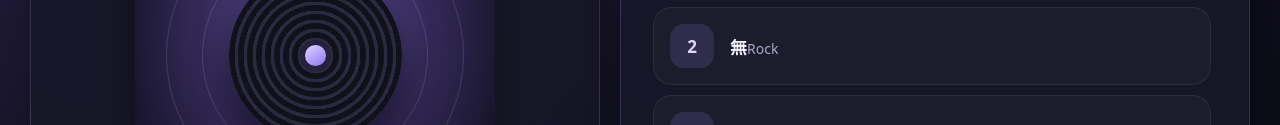
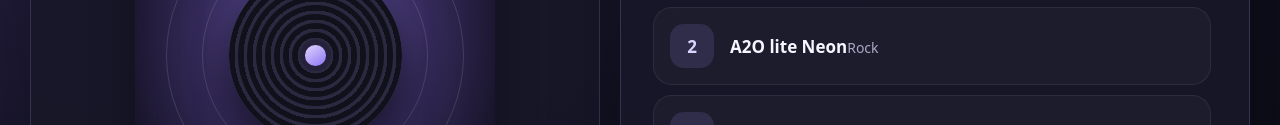
Before and after one commit to rc5412223d/music-web-2, a plain HTML site: page index.html in a window 1280 px wide. Shown: the part 281-406 px from the top of the page. Drawn offline with Linux system fonts and the light colour scheme.

Commit message:
Update song details in index.html

```diff
--- a/index.html
+++ b/index.html
@@ -65,7 +65,7 @@ body.is-playing .disc{animation-play-state:running}@keyframes spin{to{transform:
 /* 保留原本歌曲與檔名；音樂檔案請放在本 HTML 相同資料夾。 */
 const SONGS = [
   {name:"Never Gonna Give You Up",artist:"Rick Astley",audio:"song2.mp3"},
-  {name:"無",artist:"Rock",audio:"song3.mp3"},
+  {name:"A2O lite Neon",artist:"Rock",audio:"song3.opus"},
   {name:"無",artist:"Rock",audio:"song4.mp3"},
   {name:"無",artist:"Rock",audio:"song5.mp3"},
   {name:"無",artist:"Rock",audio:"song6.mp3"},
```
